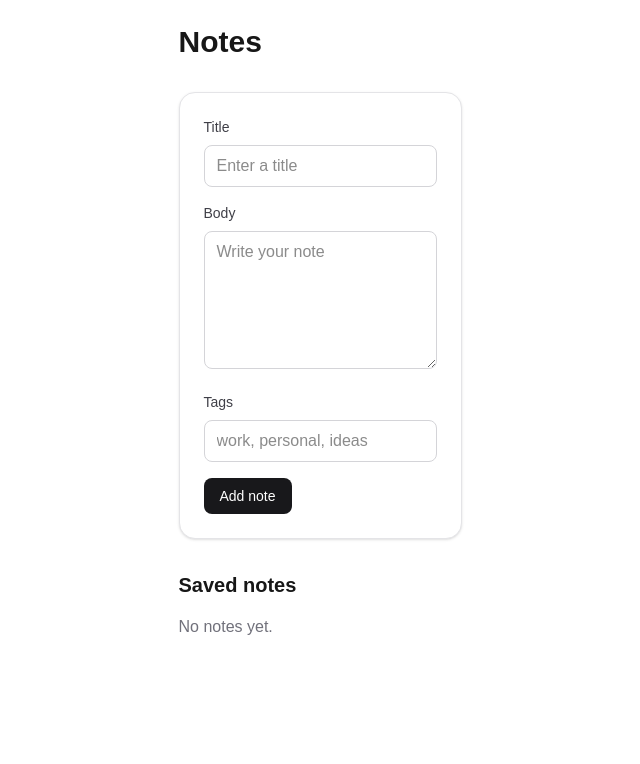
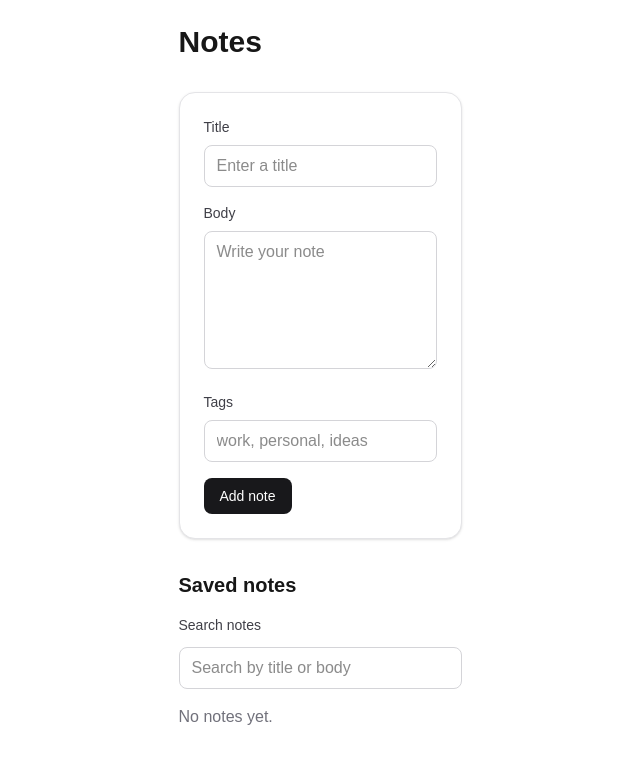
Before and after one commit to chasebeatz/group-2, a Next.js app: page / in a window 1280 px wide. Shown: the top 764 px of the page, without its empty margins (320-960 px from the left). Built offline with nearby package versions, Linux system fonts and the light colour scheme.

Commit message:
add search

```diff
--- a/app/page.tsx
+++ b/app/page.tsx
@@ -15,12 +15,20 @@ export default function Home() {
   const [notes, setNotes] = useState<Note[]>([]);
   const [isHydrated, setIsHydrated] = useState(false);
   const [activeTag, setActiveTag] = useState<string | null>(null);
+  const [search, setSearch] = useState("");
   const [state, formAction, isPending] = useActionState(checkNote, initialState);
 
   const allTags = Array.from(new Set(notes.flatMap((note) => note.tags))).sort();
-  const visibleNotes = activeTag
-    ? notes.filter((note) => note.tags.includes(activeTag))
-    : notes;
+  const visibleNotes = notes.filter((note) => {
+    const matchesTag = activeTag ? note.tags.includes(activeTag) : true;
+    const query = search.trim().toLowerCase();
+    const matchesSearch =
+      query.length === 0 ||
+      note.title.toLowerCase().includes(query) ||
+      note.body.toLowerCase().includes(query);
+
+    return matchesTag && matchesSearch;
+  });
 
   useEffect(() => {
     try {
@@ -135,6 +143,19 @@ export default function Home() {
           ) : null}
         </div>
 
+        <div className="space-y-3">
+          <label htmlFor="search" className="block text-sm font-medium text-zinc-700">
+            Search notes
+          </label>
+          <input
+            id="search"
+            value={search}
+            onChange={(event) => setSearch(event.target.value)}
+            placeholder="Search by title or body"
+            className="w-full rounded-lg border border-zinc-300 px-3 py-2 outline-none transition focus:border-zinc-500"
+          />
+        </div>
+
         {allTags.length > 0 ? (
           <div className="flex flex-wrap gap-2">
             {allTags.map((tag) => (
@@ -156,7 +177,9 @@ export default function Home() {
 
         {visibleNotes.length === 0 ? (
           <p className="text-zinc-500">
-            {activeTag ? `No notes tagged with #${activeTag}.` : "No notes yet."}
+            {search.trim() || activeTag
+              ? "No notes match your search."
+              : "No notes yet."}
           </p>
         ) : (
           <ul className="space-y-4">
```
